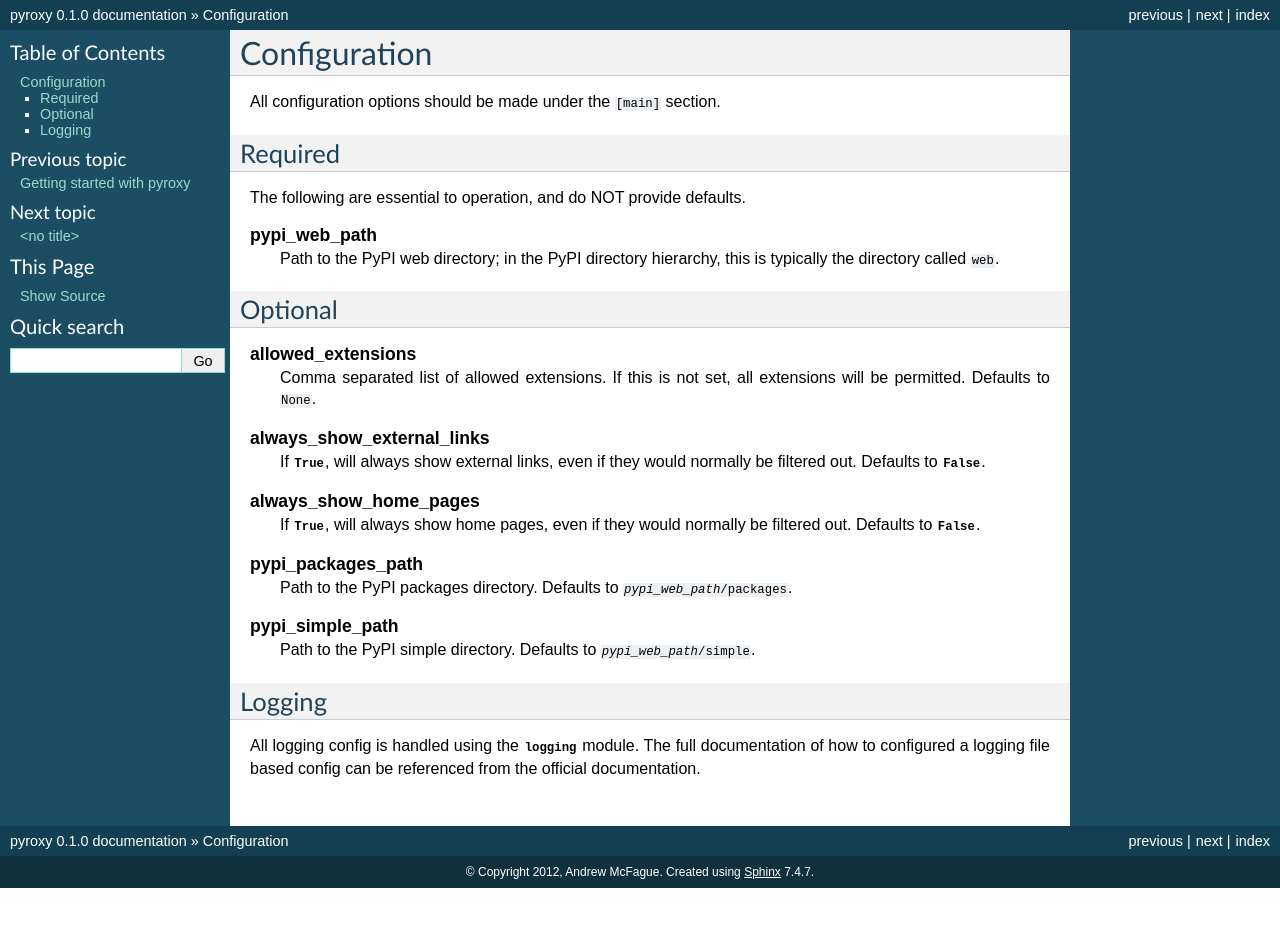
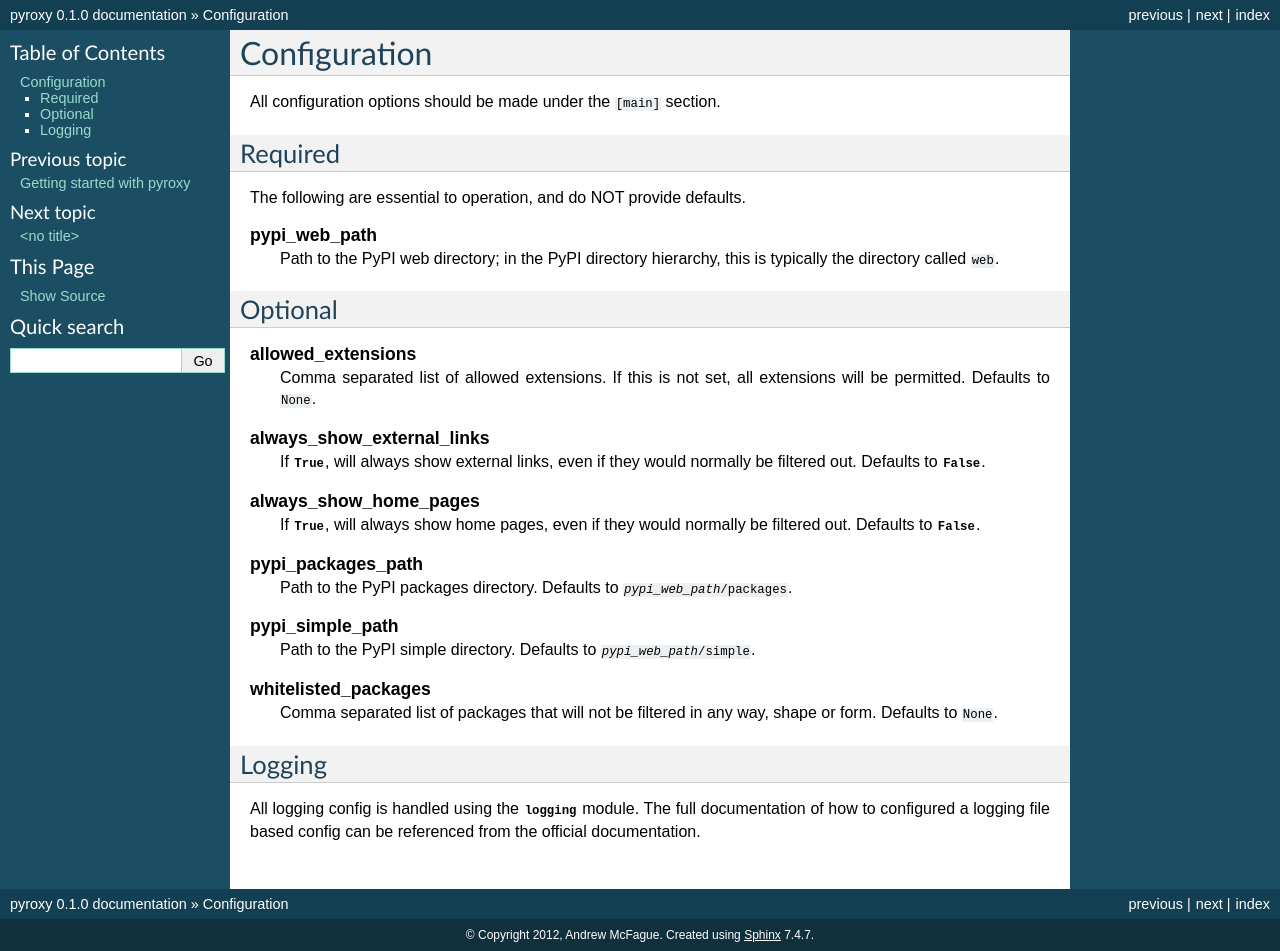
Before and after one commit to amcfague/pyroxy, a Sphinx documentation site: the page built from docs/narr/configuration.rst, in a window 1280 px wide. Built offline with Sphinx 7.4.7, drawn with Linux system fonts in a browser that asks for light colours; before the commit the page ends 900 px from its top, so only the background shows below that.

Commit message:
Additional documentation for the whitelisted_packages config

```diff
--- a/docs/narr/configuration.rst
+++ b/docs/narr/configuration.rst
@@ -45,6 +45,10 @@ Optional
         Path to the PyPI simple directory.  Defaults to
         :file:`{pypi_web_path}/simple`.
 
+    whitelisted_packages
+        Comma separated list of packages that will not be filtered in any way,
+        shape or form.  Defaults to ``None``.
+
 -------
 Logging
 -------
```
